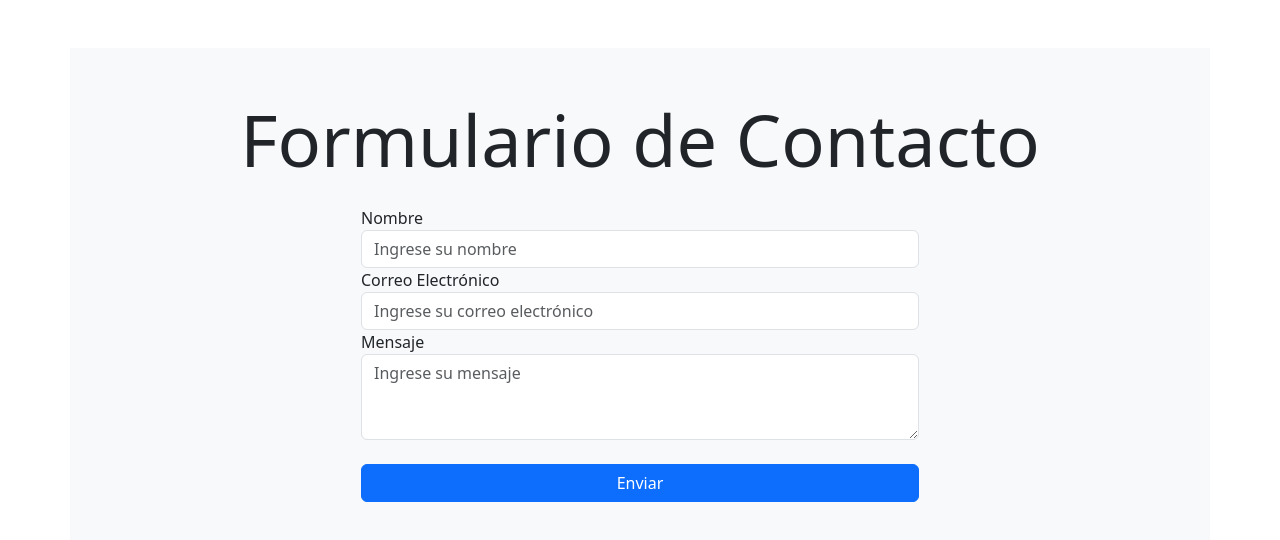
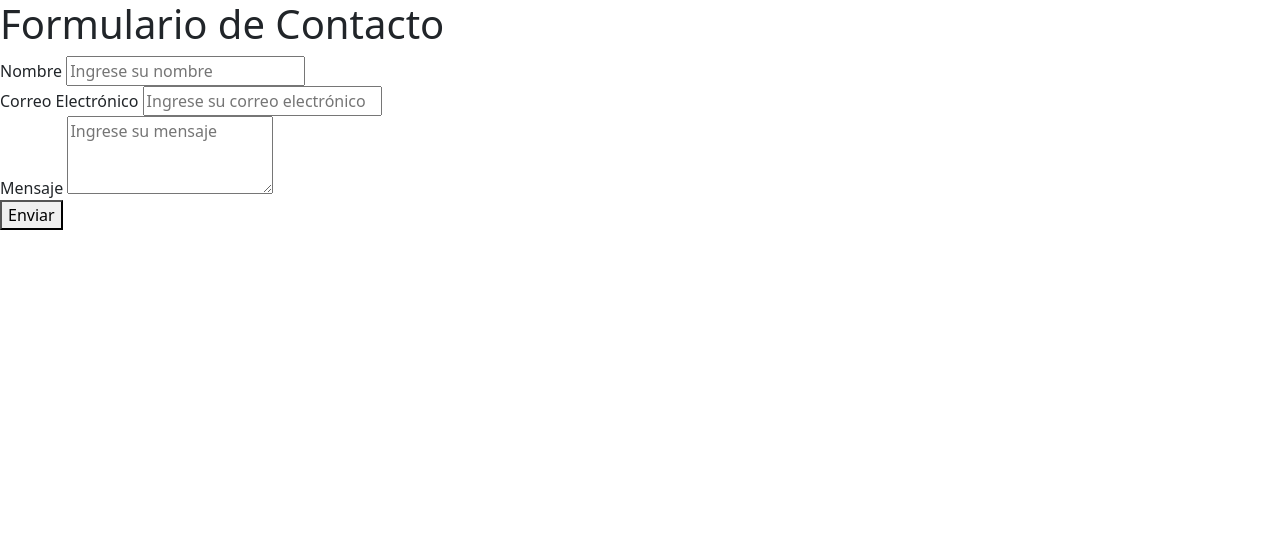
Before and after one commit to Ferlucena/11.Clase-11-Bootstrap, a plain HTML site: page index.html in a window 1280 px wide. Drawn offline with nearby package versions, Linux system fonts and the light colour scheme.

Commit message:
1er commit
Comit sin clases solo html

```diff
--- a/index.html
+++ b/index.html
@@ -3,39 +3,39 @@
 <head>
     <meta charset="UTF-8">
     <meta name="viewport" content="width=device-width, initial-scale=1.0">
-    <title>Formulario de Contacto</title>
+    <title>Formulario de Contacto con bootstrap</title>
     <link href="https://cdn.jsdelivr.net/npm/bootstrap@5.3.3/dist/css/bootstrap.min.css" rel="stylesheet" integrity="sha384-QWTKZyjpPEjISv5WaRU9OFeRpok6YctnYmDr5pNlyT2bRjXh0JMhjY6hW+ALEwIH" crossorigin="anonymous"></head>
 <body>
     <!-- contenedor <div> con la clase container
     para centralizarlo y agregar un margen superior (mt-5) -->
-    <div class="container bg-light mt-5 py-5">
+    <div class="">
         <!-- Usamos la clase text-center para centrar el título
              del formulario. -->
-        <h1 class="display-2 text-center mb-4 mx-auto">Formulario de Contacto</h1>
+        <h1 class="">Formulario de Contacto</h1>
         <form>
             <!-- Cada campo del formulario está dentro
                 de un elemento <div> con la clase form-group
                 para aplicar estilos y márgenes. -->
-            <div class="col-6 mx-auto">
+            <div class="">
                 <label for="nombre">Nombre</label>
                 <!-- Utilizamos las clases form-control
                     en los <input> y <textarea> para aplicar
                     estilos de Bootstrap a los
                     campos de entrada y áreas de texto. -->
-                <input type="text" class="form-control " id="nombre" placeholder="Ingrese su nombre">
+                <input type="text" class=" " id="nombre" placeholder="Ingrese su nombre">
             </div>
-            <div class="col-6 mx-auto">
+            <div class="">
                 <label for="email">Correo Electrónico</label>
-                <input type="email" class="form-control" id="email" placeholder="Ingrese su correo electrónico">
+                <input type="email" class="" id="email" placeholder="Ingrese su correo electrónico">
             </div>
-            <div class="col-6 mx-auto">
+            <div class="">
                 <label for="mensaje">Mensaje</label>
-                <textarea class="form-control" id="mensaje" rows="3" placeholder="Ingrese su mensaje"></textarea>
+                <textarea class="" id="mensaje" rows="3" placeholder="Ingrese su mensaje"></textarea>
             </div>
             <!-- El botón de envío está estilizado
                 con la clase btn y btn-primary. -->
-                <div class="text-center">
-                    <button type="submit" class="btn btn-primary mt-4 col-6">Enviar</button>
+                <div class="">
+                    <button type="submit" class="">Enviar</button>
                 </div>
 
 
```
Also changed, not shown: 1 other file.
